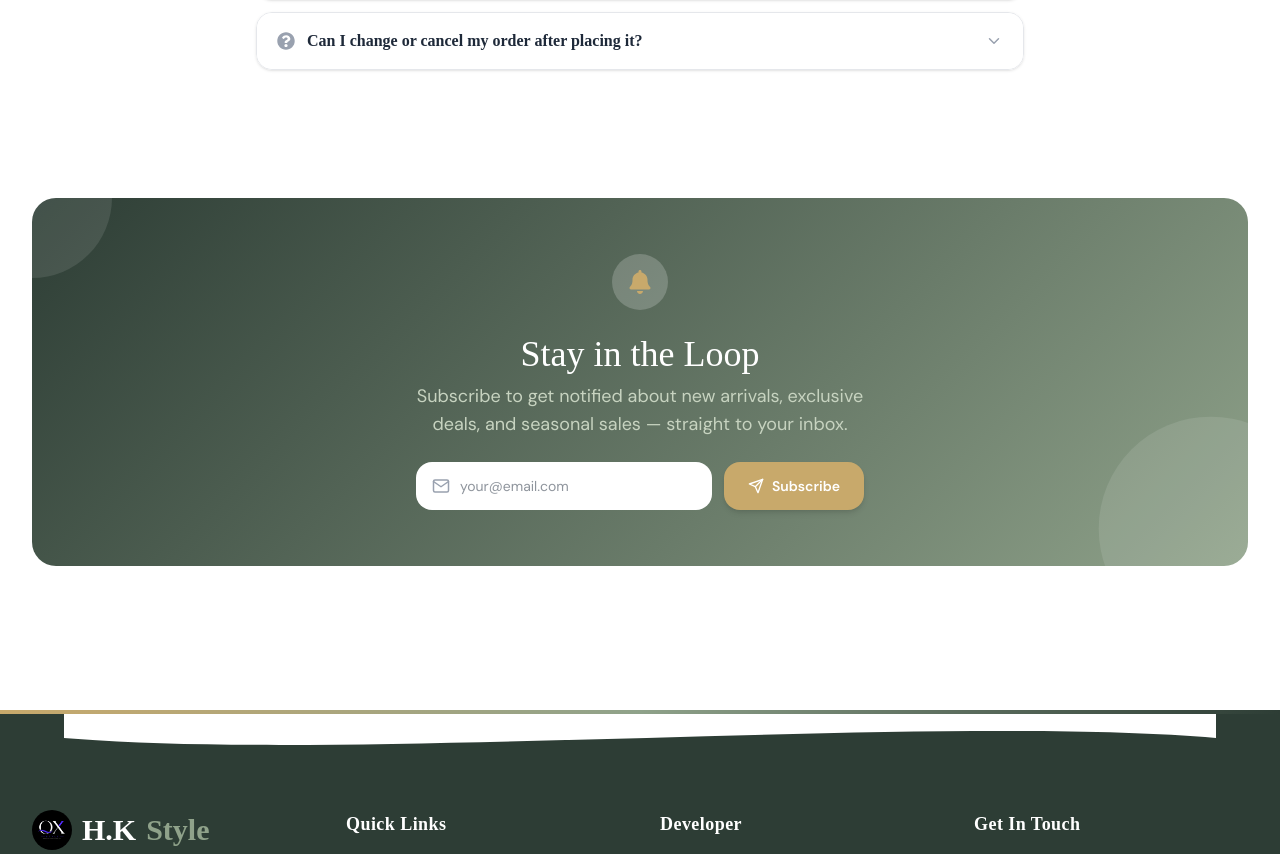
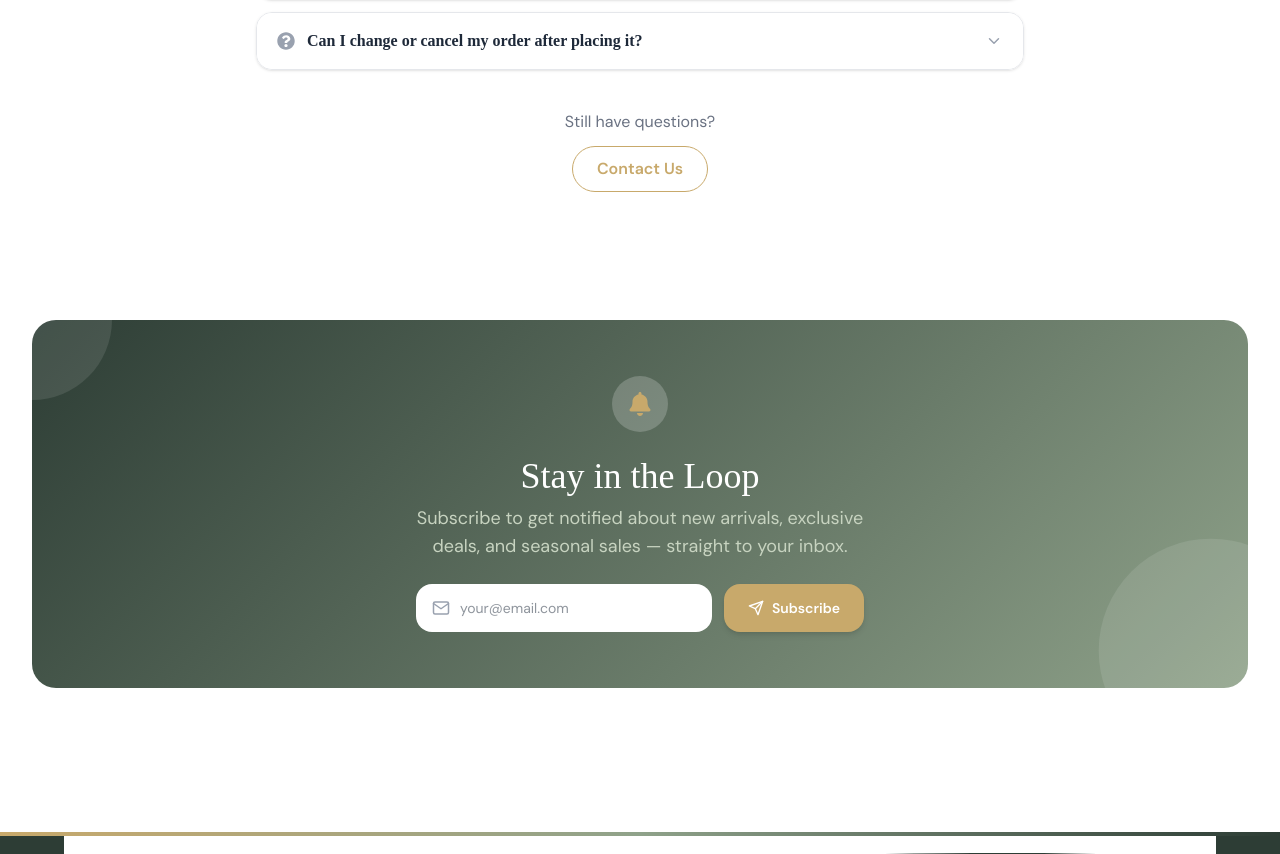
Before and after one commit to hakimcolor/Fashion-Store-Using-Local-Storage-, a React (Vite) app: page / in a window 1280 px wide. Shown: the part 5611-6465 px from the top of the page. Built offline with nearby package versions, Linux system fonts and the light colour scheme; a web font is replaced by a local one.

Commit message:
feat(faq): add 'Still have questions?' CTA at bottom

```diff
--- a/src/Components/FAQ.jsx
+++ b/src/Components/FAQ.jsx
@@ -77,6 +77,22 @@ const FAQ = () => {
           </div>
         ))}
       </div>
+
+      <div
+        className="max-w-3xl mx-auto mt-10 text-center"
+        data-aos="fade-up"
+        data-aos-delay="200"
+      >
+        <p className="dmsans text-gray-500 dark:text-gray-400 mb-3">
+          Still have questions?
+        </p>
+        <a
+          href="/contact"
+          className="inline-block px-6 py-2.5 rounded-full border border-[#C8A96B] text-[#C8A96B] dmsans font-semibold hover:bg-[#C8A96B] hover:text-white transition-colors duration-200"
+        >
+          Contact Us
+        </a>
+      </div>
     </section>
   );
 };
```
